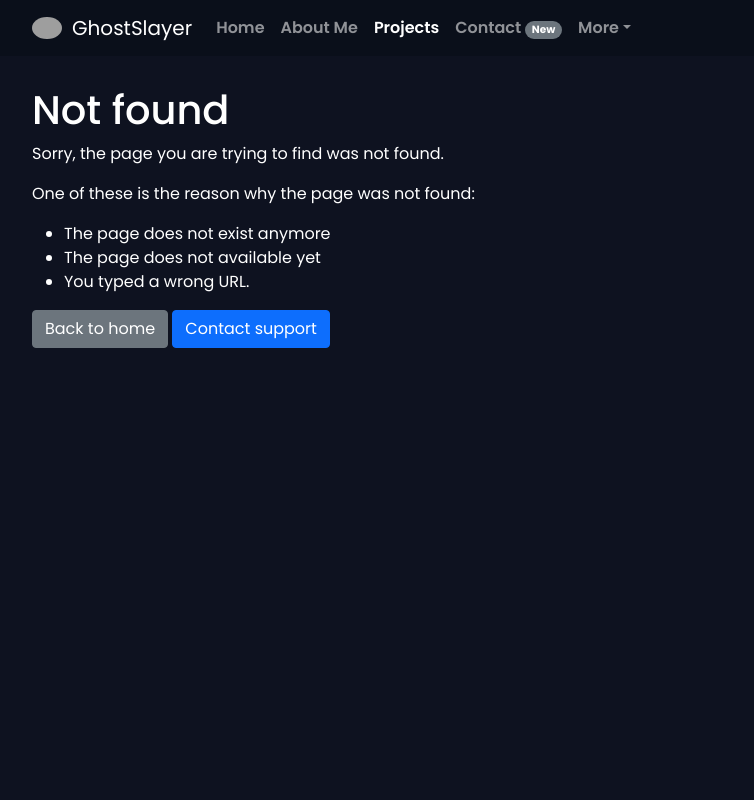
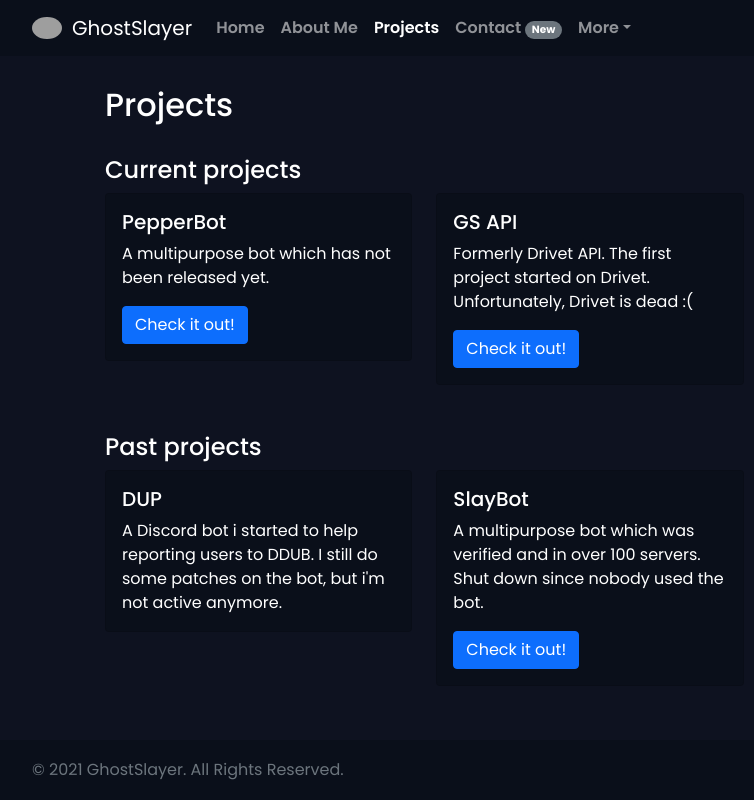
Before and after one commit to GhostSlayer/Website, a Next.js app: page /projects in a window 1280 px wide. Before the commit this address had no page. Shown: the whole page, without its empty margins (50-804 px from the left). Built offline with nearby package versions, Linux system fonts and the light colour scheme; grey boxes are pictures that could not be loaded.

Commit message:
Change content width and projects page

```diff
--- /dev/null
+++ b/components/Card.js
@@ -0,0 +1,16 @@
+import {Button, Card, Col, Row} from 'react-bootstrap'
+
+export const CardComponent = ({ title, description, url, image }) => {
+  return (
+    <Col>
+      <Card>
+        {image ? <Card.Img variant="top" src={image} /> : ''}
+        <Card.Body>
+          <Card.Title>{title}</Card.Title>
+          <Card.Text>{description}</Card.Text>
+          {url ? <a href={url}><Button>Check it out!</Button></a> : ''}
+        </Card.Body>
+      </Card>
+    </Col>
+  )
+}
--- /dev/null
+++ b/components/Footer.js
@@ -0,0 +1,13 @@
+import {Container, Navbar, Nav, NavDropdown, Image, Badge} from 'react-bootstrap'
+import Link from 'next/link'
+import {ActiveLink} from "./ActiveLink";
+
+export const FooterComponent = () => {
+  return (
+    <footer className="footer">
+      <div className="container">
+        <span className="text-muted">© 2021 GhostSlayer. All Rights Reserved.</span>
+      </div>
+    </footer>
+  )
+}
--- a/pages/404.js
+++ b/pages/404.js
@@ -3,7 +3,7 @@ import {SEOComponent} from "../components/SEO";
 
 export default function NotFound() {
   return (
-    <div className="container">
+    <div>
       <SEOComponent title="Not Found"/>
       <h1>Not found</h1>
       <p>Sorry, the page you are trying to find was not found.</p>
--- a/pages/_app.js
+++ b/pages/_app.js
@@ -6,17 +6,36 @@ import { ToastContainer, toast } from 'react-toastify';
 import 'react-toastify/dist/ReactToastify.css';
 import { Provider } from 'next-auth/client'
 import Head from "next/head";
+import {FooterComponent} from "../components/Footer";
 
 function MyApp({ Component, pageProps }) {
   return (
     <Provider session={pageProps.session}>
       <Head>
         <link href="https://cdn.jsdelivr.net/gh/hung1001/font-awesome-pro@0ac23ca/css/all.css" rel="stylesheet" type="text/css" />
+        <script async src="https://www.googletagmanager.com/gtag/js?id=G-GZC02L6MN6"/>
+        <script
+          dangerouslySetInnerHTML={{
+            __html: `
+            window.dataLayer = window.dataLayer || [];
+            function gtag(){dataLayer.push(arguments);}
+            gtag('js', new Date());
+            gtag('config', 'G-GZC02L6MN6', {
+              page_path: window.location.pathname,
+            });
+          `,
+          }}
+        />
       </Head>
+
       <NavbarComponent/>
       <ToastContainer/>
       <body>
-        <Component {...pageProps} />
+        <div className="container small">
+          <Component {...pageProps}/>
+        </div>
+
+        <FooterComponent/>
       </body>
     </Provider>
   )
--- a/pages/about.js
+++ b/pages/about.js
@@ -2,7 +2,7 @@ import {SEOComponent} from "../components/SEO";
 
 export default function AboutMe() {
   return (
-    <div className="container">
+    <div>
       <SEOComponent title="About Me"/>
       <h2>About Me</h2>
       <p>I&lsquo;m a Full-Stack Developer from Finland. I like coding Discord Bots and Websites. I always make sure the design is perfect on the websites i make.</p>
--- a/pages/drivet.js
+++ b/pages/drivet.js
@@ -7,7 +7,7 @@ export default function Drivet() {
   const { ref } = router.query
 
   return (
-    <div className="container">
+    <div>
       <SEOComponent title="Drivet Statement"/>
       {ref === 'drivet.xyz' &&
         <AlertComponent
--- a/pages/index.js
+++ b/pages/index.js
@@ -1,7 +1,7 @@
 import {SEOComponent} from "../components/SEO";
 export default function Home() {
   return (
-    <div className="container">
+    <div>
       <SEOComponent title="Home"/>
       <h2>Welcome to GhostSlayer&apos;s Website</h2>
       <p>This website is still under development :D</p>
--- /dev/null
+++ b/pages/projects.js
@@ -0,0 +1,41 @@
+import {SEOComponent} from "../components/SEO";
+import {Card, CardGroup, Col, Row} from "react-bootstrap";
+import {CardComponent} from "../components/Card";
+
+export default function Projects() {
+  return (
+    <>
+      <div>
+        <SEOComponent title="Projects"/>
+        <h2>Projects</h2><br/>
+
+        <h4>Current projects</h4>
+        <Row xs={1} md={3} className="g-4">
+            <CardComponent
+              title="PepperBot"
+              description="A multipurpose bot which has not been released yet."
+              url="https://pepperbot.xyz"
+            />
+            <CardComponent
+              title="GS API"
+              description="Formerly Drivet API. The first project started on Drivet. Unfortunately, Drivet is dead :("
+              url="https://api.ghostslayer.tk"
+            />
+        </Row>
+        <br/><br/>
+        <h4>Past projects</h4>
+        <Row xs={1} md={3} className="g-4">
+          <CardComponent
+            title="DUP"
+            description="A Discord bot i started to help reporting users to DDUB. I still do some patches on the bot, but i'm not active anymore."
+          />
+          <CardComponent
+            title="SlayBot"
+            description="A multipurpose bot which was verified and in over 100 servers. Shut down since nobody used the bot."
+            url="https://slaybot.xyz"
+          />
+        </Row>
+      </div>
+    </>
+  )
+}
--- a/styles/globals.css
+++ b/styles/globals.css
@@ -4,16 +4,22 @@
     font-family: 'Poppins', sans-serif;
 }
 
+html {
+    position: relative;
+    min-height: 100%;
+}
+
 body {
     background: #0E1220 !important;
-    color: white !important
+    color: white !important;
+    margin-bottom: 100px !important;
 }
 
 .nav-item, .nav-link {
     font-weight: 600;
 }
 
-.navbar {
+.navbar, .card {
     background-color: #0A0F1A !important;
 }
 
@@ -51,3 +57,23 @@ body {
     margin-left: 7px;
     top:-9.5px;
 }
+
+.tooltip-logo {
+    margin-left: 7px;
+}
+
+.footer {
+    position: absolute;
+    bottom: 0;
+    width: 100%;
+    height: 60px; /* Set the fixed height of the footer here */
+    line-height: 60px; /* Vertically center the text there */
+    background-color: #0A0F1A;
+}
+
+.container.small {
+    max-width: 1000px !important;
+    width: auto !important;
+    padding: 0 15px !important;
+    font-size: medium;
+}
```
Also changed, not shown: pages/contact.js (+19 -5 lines).
